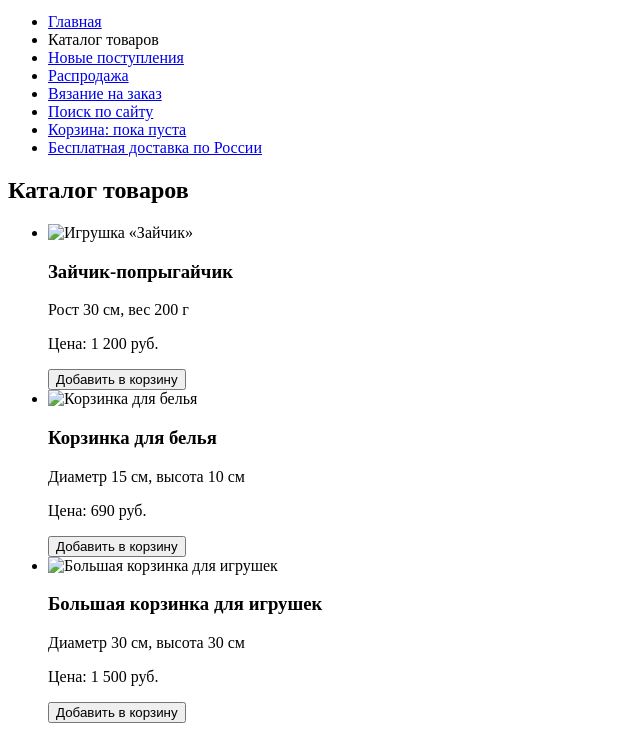
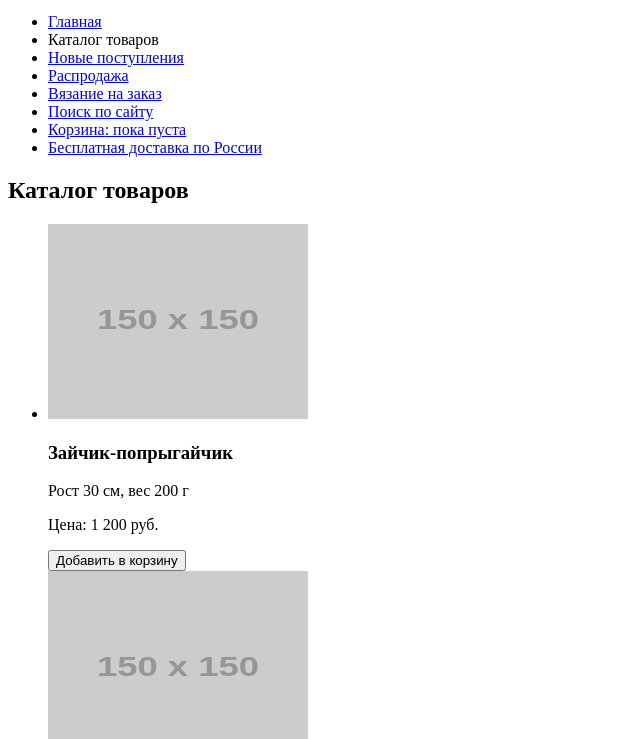
Before and after one commit to oderzhanie/1084415-mishka-21, a website: page source/catalog.html in a window 1280 px wide. Shown: the part 50-789 px from the top of the page, without its empty margins (0-640 px from the left). Drawn offline with Linux system fonts and the light colour scheme; placeholder pictures from the web are drawn by us.

Commit message:
Вносит изменения в страницу каталога

```diff
--- a/source/catalog.html
+++ b/source/catalog.html
@@ -50,21 +50,21 @@
         <section class="products-catalog">
           <ul class="catalog__list">
             <li class="catalog__item product-card">
-              <img class="product-card__image" src="img/photo-1-mobile.png" width="260" height="195" alt="Игрушка «Зайчик»">
+              <img class="product-card__image" src="https://via.placeholder.com/150x150" width="260" height="195" alt="Игрушка «Зайчик»">
               <h3 class="product-card__title">Зайчик-попрыгайчик</h3>
               <p class="product-card__description">Рост 30 см, вес 200 г</p>
               <p class="product-card__price"><span class="visually-hidden">Цена: </span>1 200 руб.</p>
               <button class="product-card__add button" type="button">Добавить в корзину</button>
             </li>
             <li class="catalog__item product-card">
-              <img class="product-card__image" src="img/photo-2-mobile.png" width="260" height="195" alt="Корзинка для белья">
+              <img class="product-card__image" src="https://via.placeholder.com/150x150" width="260" height="195" alt="Корзинка для белья">
               <h3 class="product-card__title">Корзинка для белья</h3>
               <p class="product-card__description">Диаметр 15 см, высота 10 см</p>
               <p class="product-card__price"><span class="visually-hidden">Цена: </span>690 руб.</p>
               <button class="product-card__add button" type="button">Добавить в корзину</button>
             </li>
             <li class="catalog__item product-card">
-              <img class="product-card__image" src="img/photo-3-mobile.png" width="260" height="195" alt="Большая корзинка для игрушек">
+              <img class="product-card__image" src="https://via.placeholder.com/150x150" width="260" height="195" alt="Большая корзинка для игрушек">
               <h3 class="product-card__title">Большая корзинка для игрушек</h3>
               <p class="product-card__description">Диаметр 30 см, высота 30 см</p>
               <p class="product-card__price"><span class="visually-hidden">Цена: </span>1 500 руб.</p>
```
